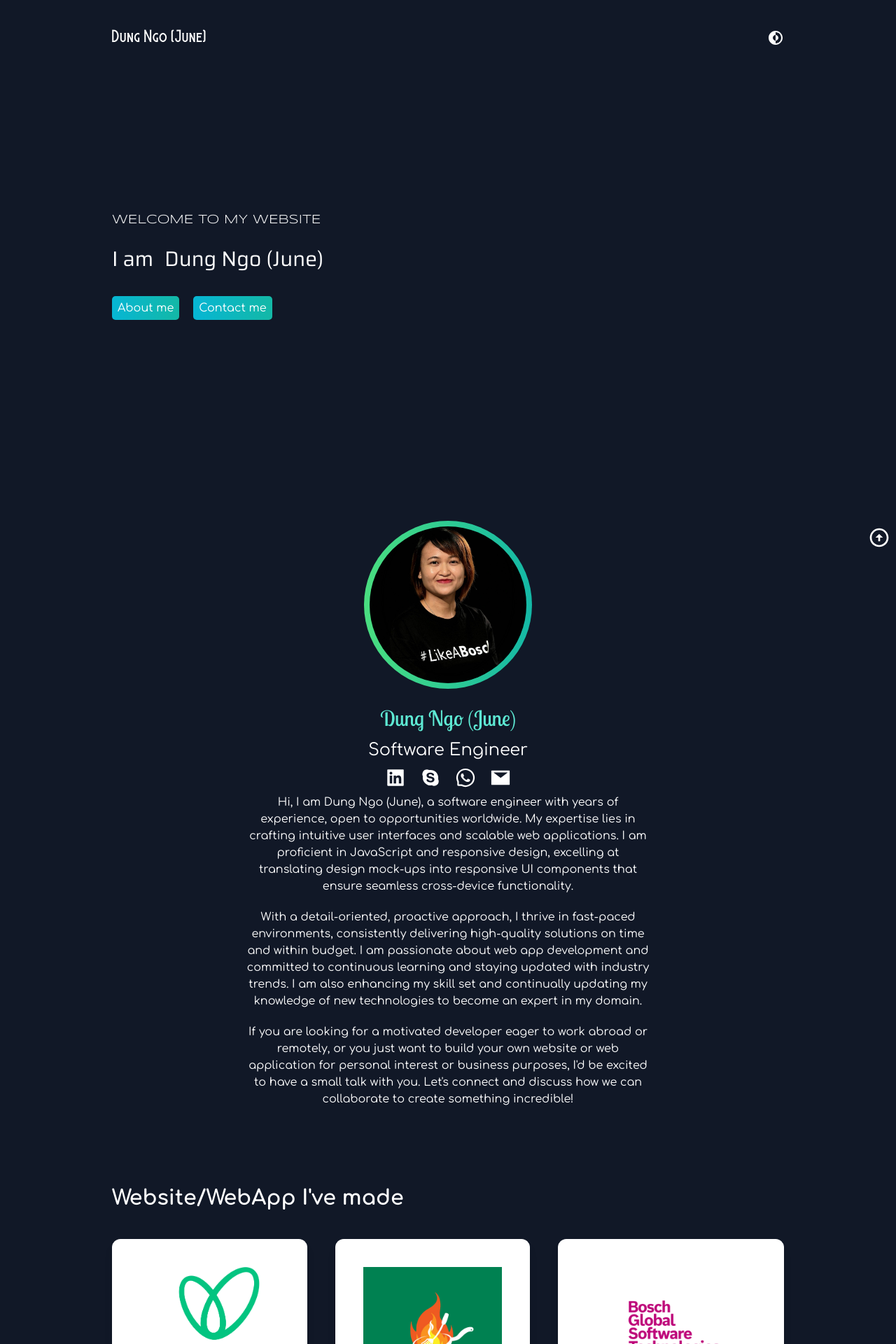
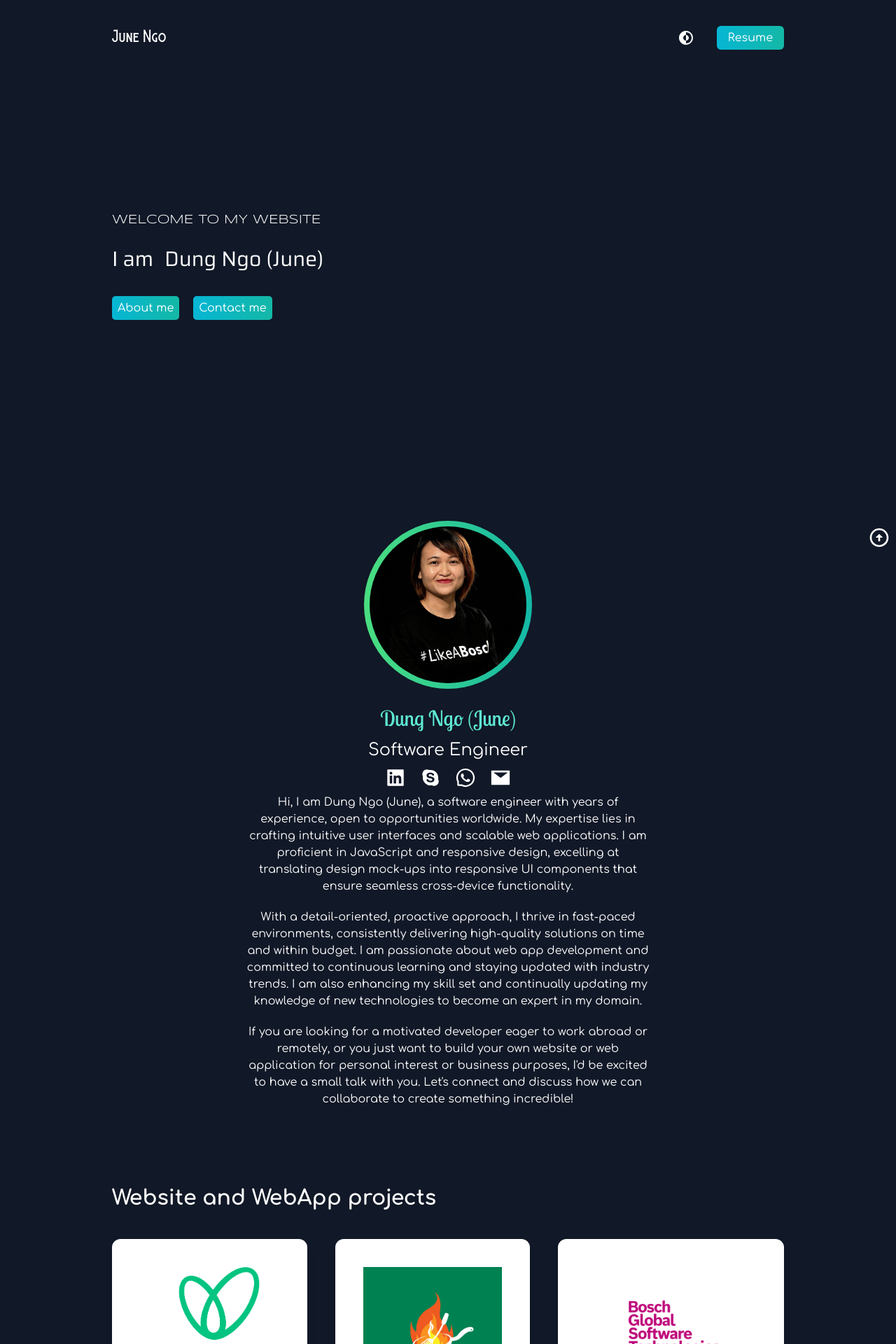
Before and after one commit to dung-ngo/portfolio-cv, a Next.js app: page / in a window 1280 px wide. Shown: the top 1920 px of the page at 70% size. Built offline with nearby package versions, Linux system fonts and the light colour scheme.

Commit message:
update and fix hydration bug

```diff
--- a/pages/UI/Project.tsx
+++ b/pages/UI/Project.tsx
@@ -6,9 +6,9 @@ import classes from './Project.module.css';
 
 const Project = () => {
     return (
-        <>
+        <div>
             <div className='my-10'>
-                <h3 className='text-3xl font-bold dark:text-white'>Website/WebApp I&apos;ve made</h3>
+                <h3 className='text-3xl font-bold dark:text-white'>Website and WebApp projects</h3>
                 <div className='lg:flex gap-10'>
 
                     <div className='text-center shadow-lg p-10 rounded-xl my-10 dark:bg-white lg:grow'>
@@ -56,7 +56,7 @@ const Project = () => {
                     </div>
                 </div>
             </div>
-        </>
+        </div>
     );
 }
 
--- a/pages/UI/Skillset.tsx
+++ b/pages/UI/Skillset.tsx
@@ -6,7 +6,7 @@ import classes from './Skillset.module.css';
 
 const Skillset = () => {
     return (
-        <>
+        <div>
             <div className='my-10'>
                 <h3 className='text-3xl font-bold dark:text-white'>Technical skills</h3>
                 <div className='lg:flex gap-10'>
@@ -49,7 +49,7 @@ const Skillset = () => {
                 </div>
             </div>
 
-        </>
+        </div>
     );
 }
 
--- a/pages/index.tsx
+++ b/pages/index.tsx
@@ -13,12 +13,13 @@ import Footer from './layout/Footer';
 export default function Home() {
   const [darkMode, setDarkMode] = useState<boolean>(true);
   const resumeFile = (
-    <li>
-    {/* <a className=' bg-gradient-to-r from-cyan-500 to-teal-500 text-white px-4 py-2 rounded-md ml-8' href="https://drive.google.com/file/d/1ok50UCgz8p9VbS_040eHQml4amLvTeIe/view?usp=sharing" download> */}
-    <a className='bg-gradient-to-r from-cyan-500 to-teal-500 text-white px-4 py-2 rounded-md ml-8' href="https://drive.google.com/file/d/1VaFVjKjHlgt0qIi-8QKeRyc9M4AwGLKd/view?usp=sharing" download>
-      Resume
-    </a>
-  </li>
+    <div>
+      <li>
+        <a className='bg-gradient-to-r from-cyan-500 to-teal-500 text-white px-4 py-2 rounded-md ml-8' href="https://drive.google.com/file/d/13ACBbDJ1M168Hp3FxVXE0568UBREieJb/view?usp=sharing" download>
+          Resume
+        </a>
+      </li>
+    </div>
   )
 
   return (
@@ -32,7 +33,7 @@ export default function Home() {
       <main className='bg-white px-10 md:px-20 lg:px-40 dark:bg-gray-900' style={{ width: 'fit-content' }}>
         <section id='intro'>
           <nav className='bg-white top-0 py-10 mb-12 flex justify-between dark:bg-gray-900'>
-            <h1 className='text-xl font-burtons dark:text-white'>Dung Ngo (June)</h1>
+            <h1 className='text-xl font-burtons dark:text-white'>June Ngo</h1>
             <ul className='flex items-center'>
               <li>
                 <CgDarkMode
@@ -40,7 +41,7 @@ export default function Home() {
                   onClick={() => setDarkMode(!darkMode)}
                 />
               </li>
-              {/* {resumeFile} */}
+              {resumeFile}
             </ul>
           </nav>
           <Introduction />
```
Also changed, not shown: 1 other file (tests, documents, lock files or other folders).
